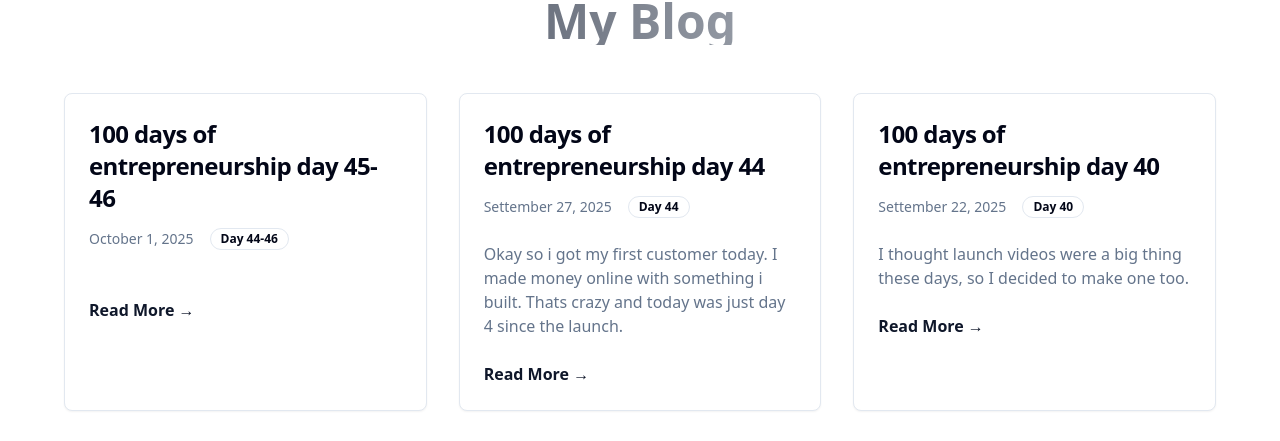
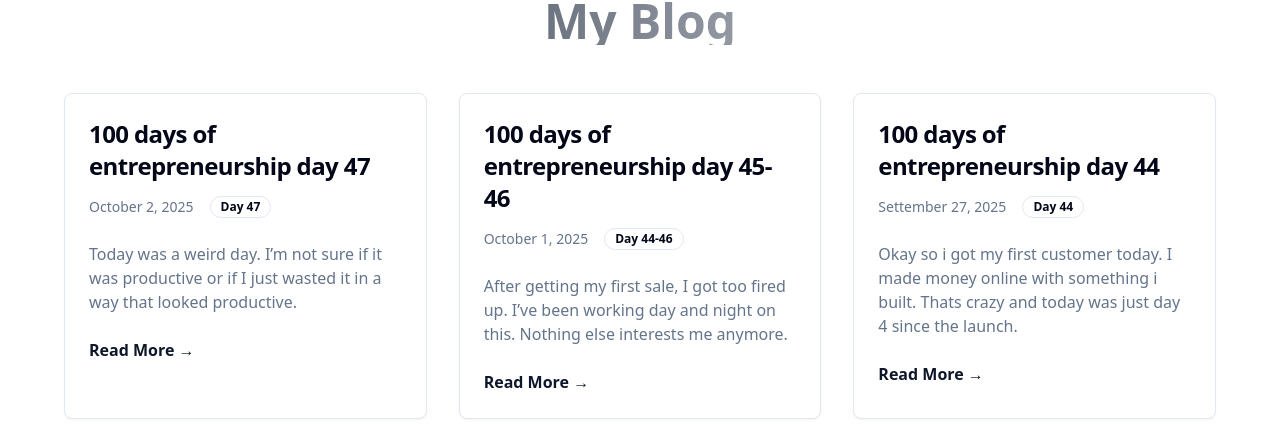
Before and after one commit to hritik1999/portfolio, a Vue app in the folder frontend/: page /blog in a window 1280 px wide. Shown: the part 139-580 px from the top of the page. Built offline with nearby package versions, Linux system fonts and the light colour scheme.

Commit message:
added new blog

```diff
--- a/frontend/src/views/Blog.vue
+++ b/frontend/src/views/Blog.vue
@@ -1293,7 +1293,7 @@ export default {
           slug:'100-days-of-entrepreneurship-day-45-46',
           day:'44-46',
           date:'October 1, 2025',
-          snippet:"",
+          snippet:"After getting my first sale, I got too fired up. I’ve been working day and night on this. Nothing else interests me anymore.",
           content:`
           <p>Hello readers</p>
           <p>After getting my first sale, I got too fired up. I’ve been working day and night on this. Nothing else interests me anymore. Even anime, which I once wasted so much of my life watching, feels boring compared to building this. This is the most alive I have ever felt. I now have 5 sales—back in my last blog, I only had 2.</p>
@@ -1315,6 +1315,33 @@ export default {
   <p>The only thing that’s not going right is my sleep. I barely sleep. I code until I pass out, and as soon as I wake up, I go back to work. I don’t know how to fix this. Oh, and I almost forgot—I still haven’t started studying for my final term. I need to pass this semester no matter what.</p>
 
   <p>That’s it for today. Tomorrow, I’ll start focusing on organic marketing—beginning with SEO.</p>
+
+          `
+        },
+        {
+          id:38,
+          title:'100 days of entrepreneurship day 47',
+          slug:'100-days-of-entrepreneurship-day-47',
+          day:'47',
+          date:'October 2, 2025',
+          snippet:"Today was a weird day. I’m not sure if it was productive or if I just wasted it in a way that looked productive.",
+          content:`
+          <p>Hello readers</p>
+          <p>Today was a weird day. I’m not sure if it was productive or if I just wasted it in a way that <em>looked</em> productive. I woke up, checked the analytics—nothing special. Then I started working on blogs and minor fixes.</p>
+
+  <p>After that, I got the idea to offer free analyses in the MBTI subreddit, so I did. At first, I got some reactions, but then the mods banned me for 7 days. I thought that was unfair and said so, which got extended to 20 days. When I pushed back again, they gave me a lifetime ban. That really sucks. This subreddit was a goldmine for my product, and now it’s gone. I’ll have to figure out a different way to market there.</p>
+
+  <p>I then moved to the MBTITypeMe subreddit. It’s much smaller (less than 50k members), but I wasn’t banned there. I analyzed over 20 people. The algorithm got many of their types right, but it also got several wrong. Still, that’s valuable data to help improve the algorithm. Of course, there’s also the chance those people were mistyped and my algorithm was actually correct. Tomorrow I’ll dive into the details and make adjustments accordingly. By the time I wrapped this up, it was 7 PM and half my day was already gone.</p>
+
+  <p>Later, I noticed my CI/CD pipeline was broken, and the rest of the day disappeared fixing that.</p>
+
+  <p>Even though I got 5 sales today, I’m still having second thoughts about whether this will actually work. That uncertainty was probably why I didn’t feel very productive. I made $50, but I’ve already spent $100. At this pace, even with sales, I’m operating at a loss, and I don’t know how to turn it profitable.</p>
+
+  <p>Right now, I’m asking for money upfront in a transparent way. But maybe I should let people generate their reports first—show them the introduction—and then lock the rest until they pay. That might increase revenue.</p>
+
+  <p>I really need to figure out how to make this profitable fast because I don’t have much money to waste.</p>
+
+  <p>Tomorrow, I’ll get an Ahrefs subscription and start optimizing for SEO. In this industry, SEO could make a big difference. I’ll also go through the cases where the algorithm got people’s types “wrong” and refine it accordingly.</p>
 
           `
         }
```
